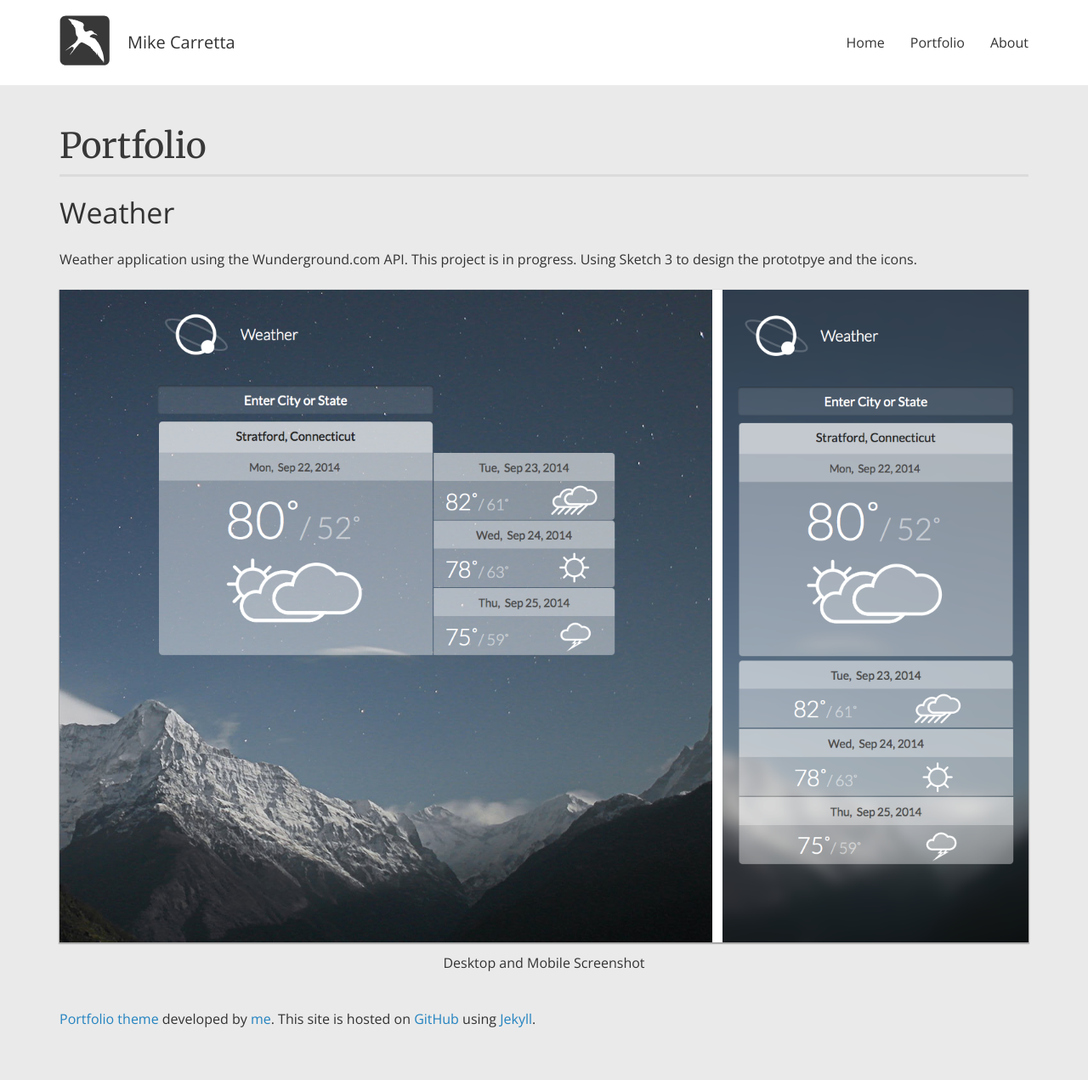
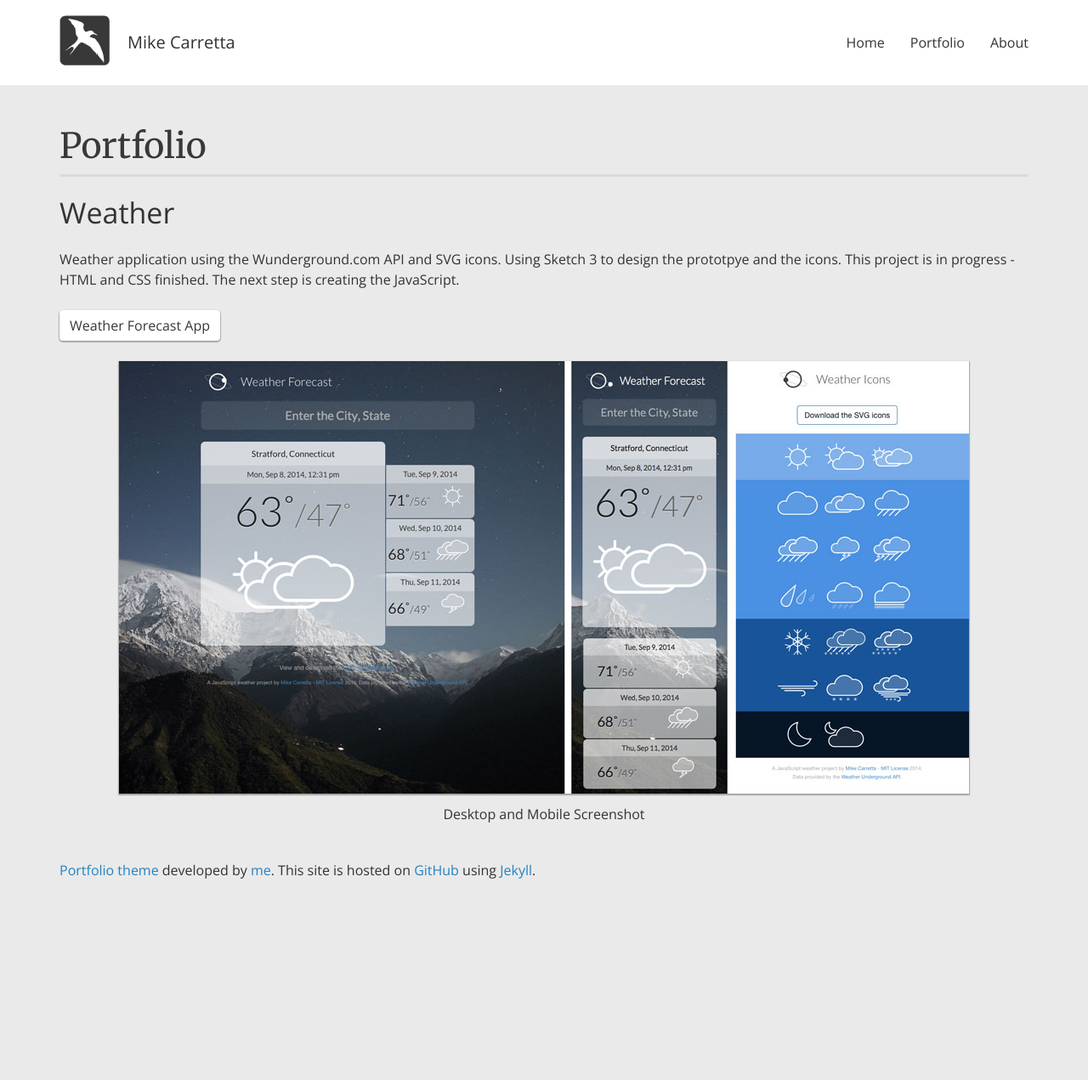
Before and after one commit to mikecarretta/mikecarretta.github.io, a Jekyll site: the page built from _posts/2014-09-22-weather.html, in a window 1280 px wide. Shown: the whole page at 85% size. Built offline with Jekyll 4.4.1, drawn with Linux system fonts in a browser that asks for light colours; after the commit the page ends 1096 px from its top, so only the background shows below that.

Commit message:
updated weather app info

```diff
--- a/_posts/2014-09-22-weather.html
+++ b/_posts/2014-09-22-weather.html
@@ -1,16 +1,16 @@
 ---
 layout:       post
 title:        "Weather"
-description:  "Weather application using the Wunderground.com API. This project is in progress. Using Sketch 3 to design the prototpye and the icons."
+description:  "Weather application using the Wunderground.com API and SVG icons. Using Sketch 3 to design the prototpye and the icons. This project is in progress - HTML and CSS finished. The next step is creating the JavaScript."
 thumbnail:    weather-sm.jpg
-image1:       weather.png
+image1:       weather.jpg
 image1_desc:  "Desktop and Mobile Screenshot"
 image2:
 image2_desc:  # add description
 image3:
 image3_desc:  # add description
-project_url:
-button_title:
+project_url:  ""
+button_title: "Weather Forecast App"
 fitlers:      JavaScript jQuery HTML CSS
 date:         2014-09-22 01:11:10
 categories:   project
```
Also changed, not shown: portfolio_imgs/weather-sm.jpg, portfolio_imgs/weather.jpg (added), portfolio_imgs/weather.png (deleted).
